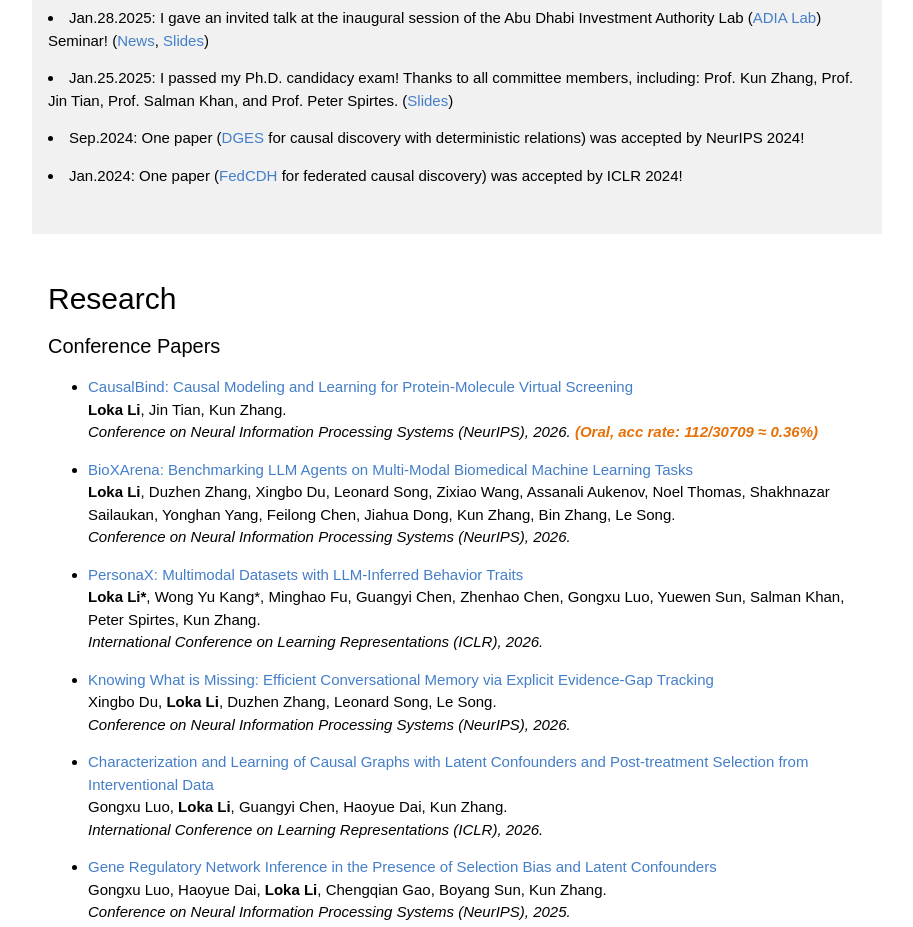
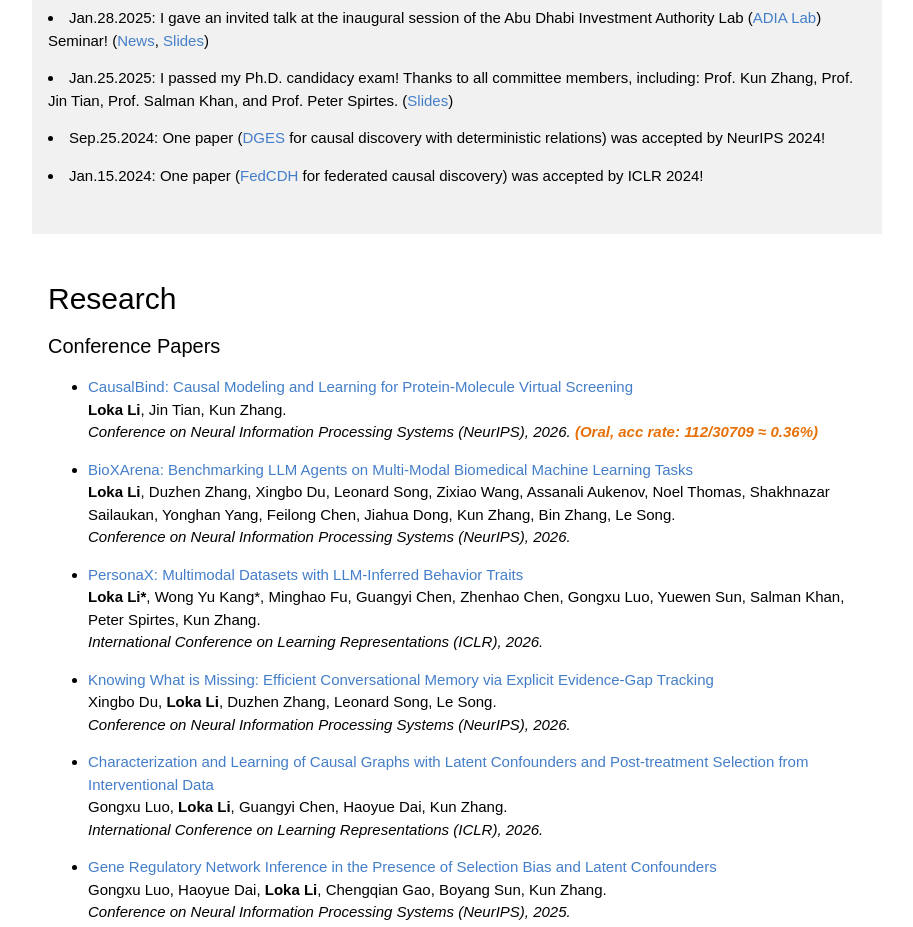
Before and after one commit to lokali/lokali.github.io, a plain HTML site: page index.html in a window 1280 px wide. Shown: the part 1060-1987 px from the top of the page, without its empty margins (258-1171 px from the left). Drawn offline with Linux system fonts and the light colour scheme; a script that the page names is missing.

Commit message:
Add exact dates to 2024 acceptance news
Co-Authored-By: Claude Opus 5.5 <noreply@anthropic.com>

```diff
--- a/index.html
+++ b/index.html
@@ -98,8 +98,8 @@
     <p><li> May.20.2025: I will join <a href="https://genbio.ai/">GenBio</a> as a summer intern, focusing on foundation models pre-training for biology!</li></p>
     <p><li> Jan.28.2025: I gave an invited talk at the inaugural session of the Abu Dhabi Investment Authority Lab (<a href="https://www.adialab.ae/">ADIA Lab</a>) Seminar! (<a href="https://www.linkedin.com/posts/adia-lab_we-are-pleased-to-announce-the-launch-of-activity-7287801212756750339-ro0W?utm_source=social_share_sheet&utm_medium=member_desktop_web">News</a>, <a href="slides/20250128_ADIA_Seminar.pdf">Slides</a>)</li>
     <p><li> Jan.25.2025: I passed my Ph.D. candidacy exam! Thanks to all committee members, including: Prof. Kun Zhang, Prof. Jin Tian, Prof. Salman Khan, and Prof. Peter Spirtes. (<a href="slides/20250125_PhD_Candidate_Exam.pdf">Slides</a>)</li></p>
-    <p><li> Sep.2024: One paper (<a href="https://github.com/lokali/DGES">DGES</a> for causal discovery with deterministic relations) was accepted by NeurIPS 2024!</li></p>
-    <p><li> Jan.2024: One paper (<a href="https://github.com/lokali/FedCDH">FedCDH</a> for federated causal discovery) was accepted by ICLR 2024!</li></p>
+    <p><li> Sep.25.2024: One paper (<a href="https://github.com/lokali/DGES">DGES</a> for causal discovery with deterministic relations) was accepted by NeurIPS 2024!</li></p>
+    <p><li> Jan.15.2024: One paper (<a href="https://github.com/lokali/FedCDH">FedCDH</a> for federated causal discovery) was accepted by ICLR 2024!</li></p>
 
 </div>
 
```
